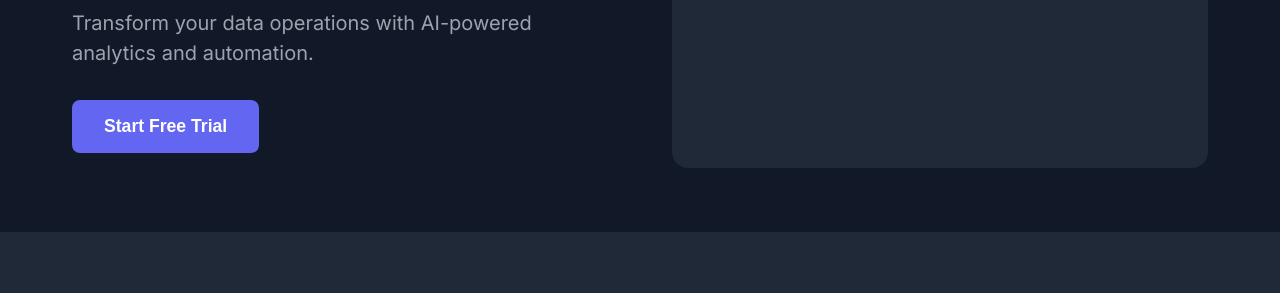
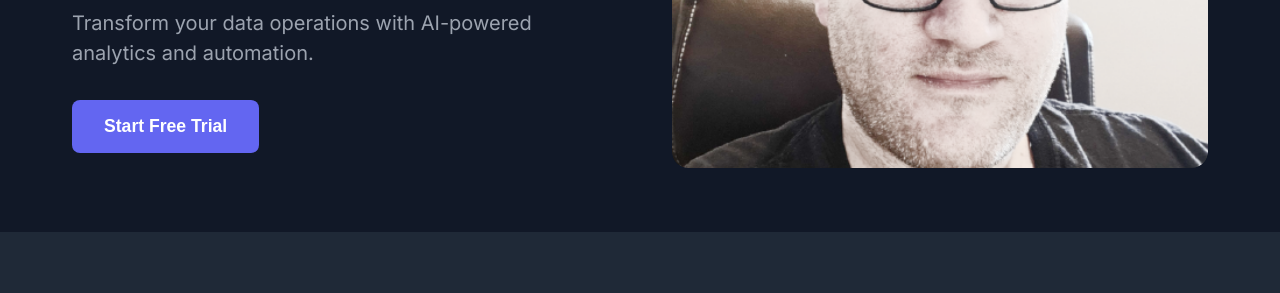
Before and after one commit to jksmoothy/octal-web, a plain HTML site: page index.html in a window 1280 px wide. Shown: the part 360-653 px from the top of the page. Drawn offline with Linux system fonts and the light colour scheme.

Commit message:
added image

```diff
--- a/index.html
+++ b/index.html
@@ -3,7 +3,7 @@
 <head>
     <meta charset="UTF-8">
     <meta name="viewport" content="width=device-width, initial-scale=1.0">
-    <title>Octal Data - Data Management Solutions</title>
+    <title>Octal Data - The Java Transparency Platform</title>
     <link rel="stylesheet" href="styles.css">
     <link rel="preconnect" href="https://fonts.googleapis.com">
     <link rel="preconnect" href="https://fonts.gstatic.com" crossorigin>
@@ -18,7 +18,7 @@
                 <a href="#pricing">Pricing</a>
                 <a href="#about">About</a>
                 <button class="cta-button">Get Started</button>
-            </div>
+            </div>vim
         </nav>
     </header>
 
@@ -30,8 +30,7 @@
                 <button class="cta-button large">Start Free Trial</button>
             </div>
             <div class="hero-image">
-                <!-- Placeholder for hero image -->
-                <div class="image-placeholder"></div>
+                <img src="assets/images/hero-image.jpg" alt="Octal Data Platform Interface" class="hero-img">
             </div>
         </section>
 
@@ -48,7 +47,7 @@
                 </div>
                 <div class="feature-card">
                     <h3>AI Assistant</h3>
-                    <p>Get help analyzing data and generating insights.</p>
+                    <p>Enhance your data analysis with the help of AI.</p>
                 </div>
             </div>
         </section>
--- a/styles.css
+++ b/styles.css
@@ -104,11 +104,20 @@ body {
     margin-bottom: 2rem;
 }
 
-.image-placeholder {
+.hero-image {
     width: 100%;
     height: 400px;
-    background: var(--secondary-background);
+    position: relative;
     border-radius: 1rem;
+    overflow: hidden;
+}
+
+.hero-img {
+    width: 100%;
+    height: 100%;
+    object-fit: cover;
+    border-radius: 1rem;
+    box-shadow: 0 4px 6px rgba(0, 0, 0, 0.2);
 }
 
 /* Features Section */
```
Also changed, not shown: assets/images/hero-image.jpg (added).
